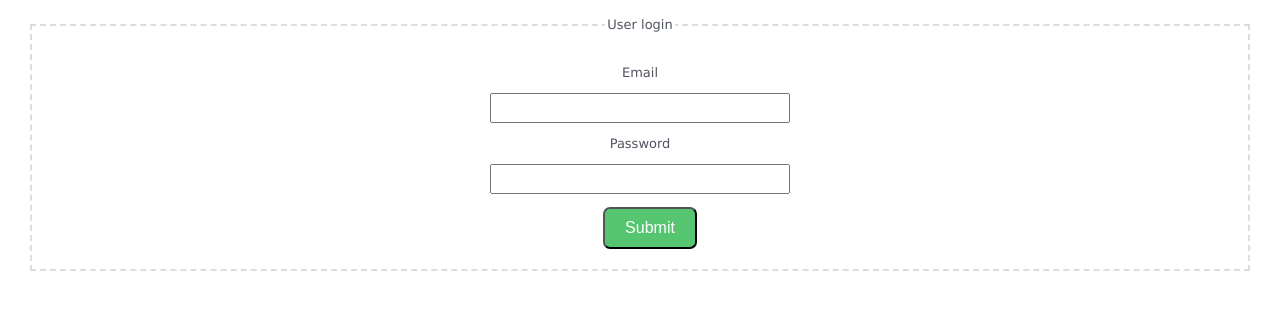
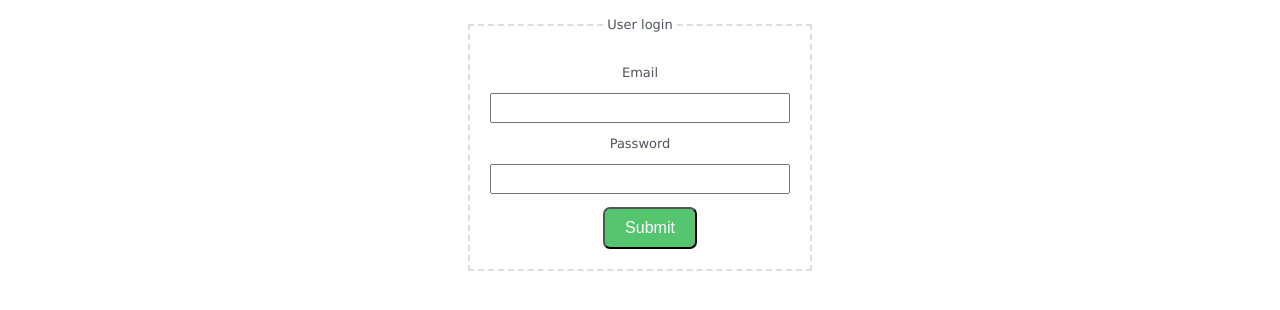
Before and after one commit to Marving14/employerDB, a website: page public/index.html in a window 1280 px wide. Shown: the part 138-448 px from the top of the page. Drawn offline with nearby package versions, Linux system fonts and the light colour scheme.

Commit message:
Forms login and register centered

```diff
--- a/public/css/index.css
+++ b/public/css/index.css
@@ -45,13 +45,17 @@ fieldset > span.info{
     width: 300px;
 }
 
-
 select{
     font-size: 14px;
     width: 250px;
 }
+
 form{
     text-align: center;
+    /* Elements to center the form  */
+    display: flex;
+    align-items: center;
+    justify-content: center;
 }
 
 .buttonHover{
```
